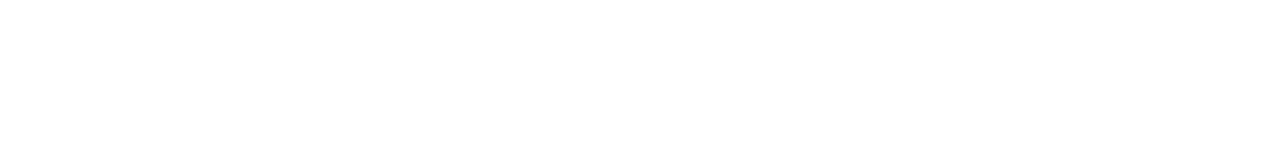
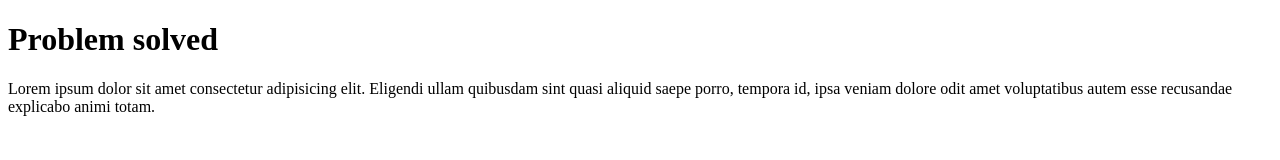
Before and after one commit to Najmul017/problem-will-never-forever, a plain HTML site: page index.html in a window 1280 px wide. Drawn offline with Linux system fonts and the light colour scheme.

Commit message:
this is first commit

```diff
--- a/index.html
+++ b/index.html
@@ -6,6 +6,9 @@
     <title>This is problem git</title>
 </head>
 <body>
+    <h1>Problem solved</h1>
+    <p>Lorem ipsum dolor sit amet consectetur adipisicing elit. Eligendi ullam quibusdam sint quasi aliquid saepe porro, tempora id, ipsa veniam dolore odit amet voluptatibus autem esse recusandae explicabo animi totam.
+    </p>
 
 </body>
 </html>
```
